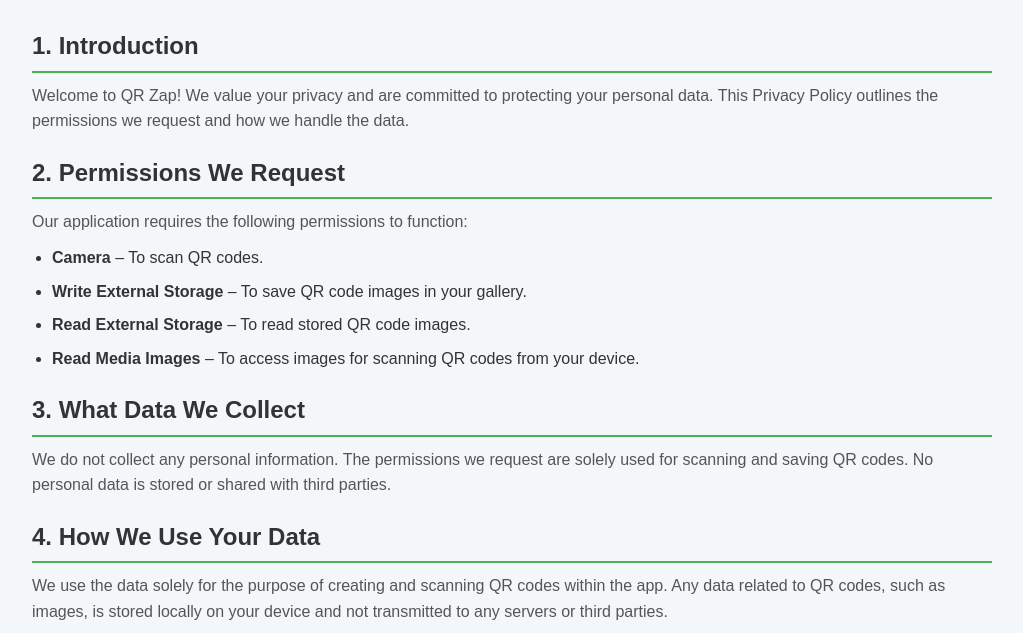
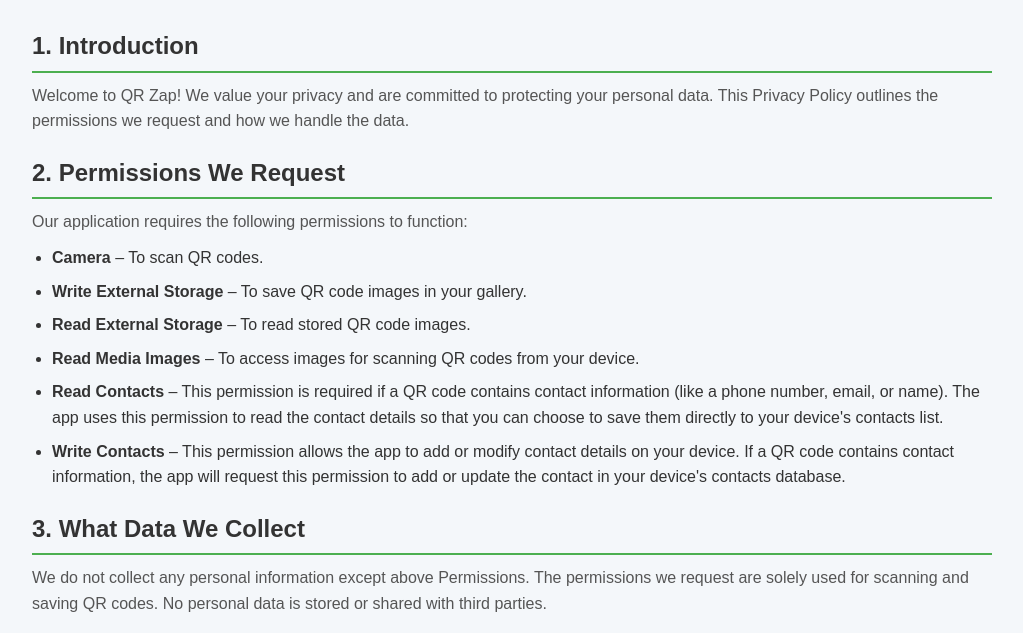
Before and after one commit to Muhammadkaleem/qr-zap-privacy-policy, a plain HTML site: page index.html in a window 1280 px wide. Shown: the part 109-742 px from the top of the page, without its empty margins (128-1151 px from the left). Drawn offline with Linux system fonts and the light colour scheme.

Commit message:
contact information added

```diff
--- a/index.html
+++ b/index.html
@@ -40,11 +40,17 @@
             <strong>Read Media Images</strong> – To access images for scanning
             QR codes from your device.
           </li>
+          <li>
+            <strong>Read Contacts</strong> – This permission is required if a QR code contains contact information (like a phone number, email, or name). The app uses this permission to read the contact details so that you can choose to save them directly to your device's contacts list.
+          </li>
+          <li>
+            <strong>Write Contacts</strong> – This permission allows the app to add or modify contact details on your device. If a QR code contains contact information, the app will request this permission to add or update the contact in your device's contacts database.
+          </li>
         </ul>
 
         <h2>3. What Data We Collect</h2>
         <p>
-          We do not collect any personal information. The permissions we request
+          We do not collect any personal information except above Permissions. The permissions we request
           are solely used for scanning and saving QR codes. No personal data is
           stored or shared with third parties.
         </p>
```
